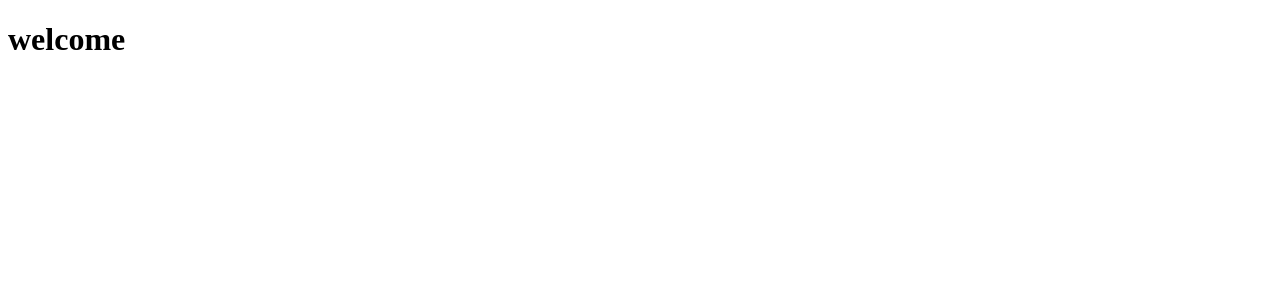
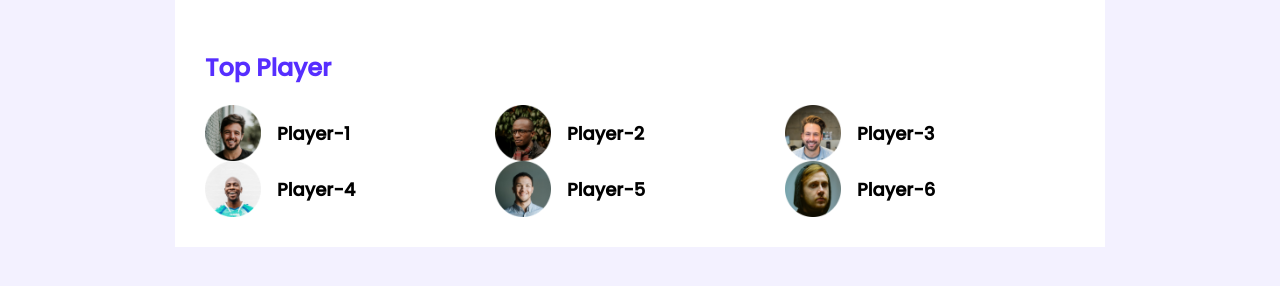
Before and after one commit to pixprocoder/leader-board, a plain HTML site: page index.html in a window 1280 px wide. Drawn offline with Linux system fonts and the light colour scheme.

Commit message:
top player section completed

```diff
--- a/css/style.css
+++ b/css/style.css
@@ -0,0 +1,45 @@
+/* Fonts  */
+@import url("https://fonts.googleapis.com/css2?family=Poppins:wght@500&display=swap");
+/* css reset */
+* {
+  margin: 0;
+  padding: 0;
+}
+/* utilities style */
+body {
+  font-family: "Poppins", sans-serif;
+  background-color: #f3f1ff;
+}
+main {
+  display: flex;
+  justify-content: center;
+}
+.container {
+  background-color: #ffffff;
+  padding: 30px;
+  width: 870px;
+}
+
+/* Players style  */
+.section-title {
+  color: #562eff;
+  margin: 20px 0;
+  font-size: 24px;
+}
+.players {
+  display: grid;
+  grid-template-columns: repeat(3, 1fr);
+}
+.player {
+  display: flex;
+  align-items: center;
+}
+.player img {
+  width: 56px;
+  height: 56px;
+}
+.player-name {
+  font-style: normal;
+  margin-left: 16px;
+  font-size: 18px;
+}
--- a/index.html
+++ b/index.html
@@ -9,6 +9,43 @@
     <link rel="stylesheet" href="css/style.css" />
   </head>
   <body>
-    <h1>welcome</h1>
+    <!-- Navigation start  -->
+    <header></header>
+    <!-- Navigation end  -->
+    <main>
+      <!-- Top players and blog  -->
+      <section class="container">
+        <div class="top-players">
+          <h1 class="section-title">Top Player</h1>
+          <div class="players">
+            <div class="player">
+              <img src="assets/images/players/player-1.png" alt="player" />
+              <h3 class="player-name">Player-1</h3>
+            </div>
+            <div class="player">
+              <img src="assets/images/players/player-2.png" alt="player" />
+              <h3 class="player-name">Player-2</h3>
+            </div>
+            <div class="player">
+              <img src="assets/images/players/player-3.png" alt="player" />
+              <h3 class="player-name">Player-3</h3>
+            </div>
+            <div class="player">
+              <img src="assets/images/players/player-4.png" alt="player" />
+              <h3 class="player-name">Player-4</h3>
+            </div>
+            <div class="player">
+              <img src="assets/images/players/player-5.png" alt="player" />
+              <h3 class="player-name">Player-5</h3>
+            </div>
+            <div class="player">
+              <img src="assets/images/players/player-6.png" alt="player" />
+              <h3 class="player-name">Player-6</h3>
+            </div>
+          </div>
+        </div>
+        <div class="blogs"></div>
+      </section>
+    </main>
   </body>
 </html>
```
